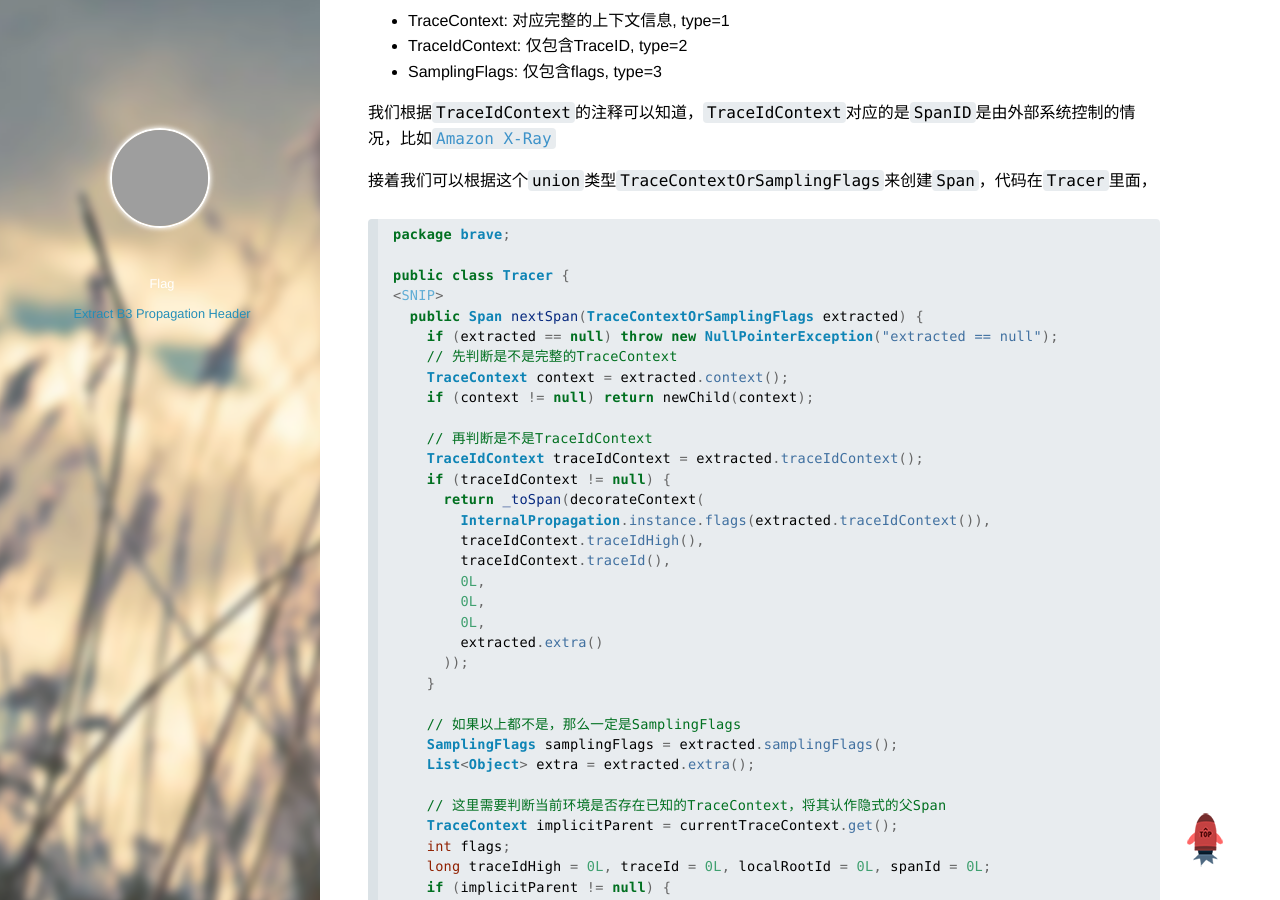
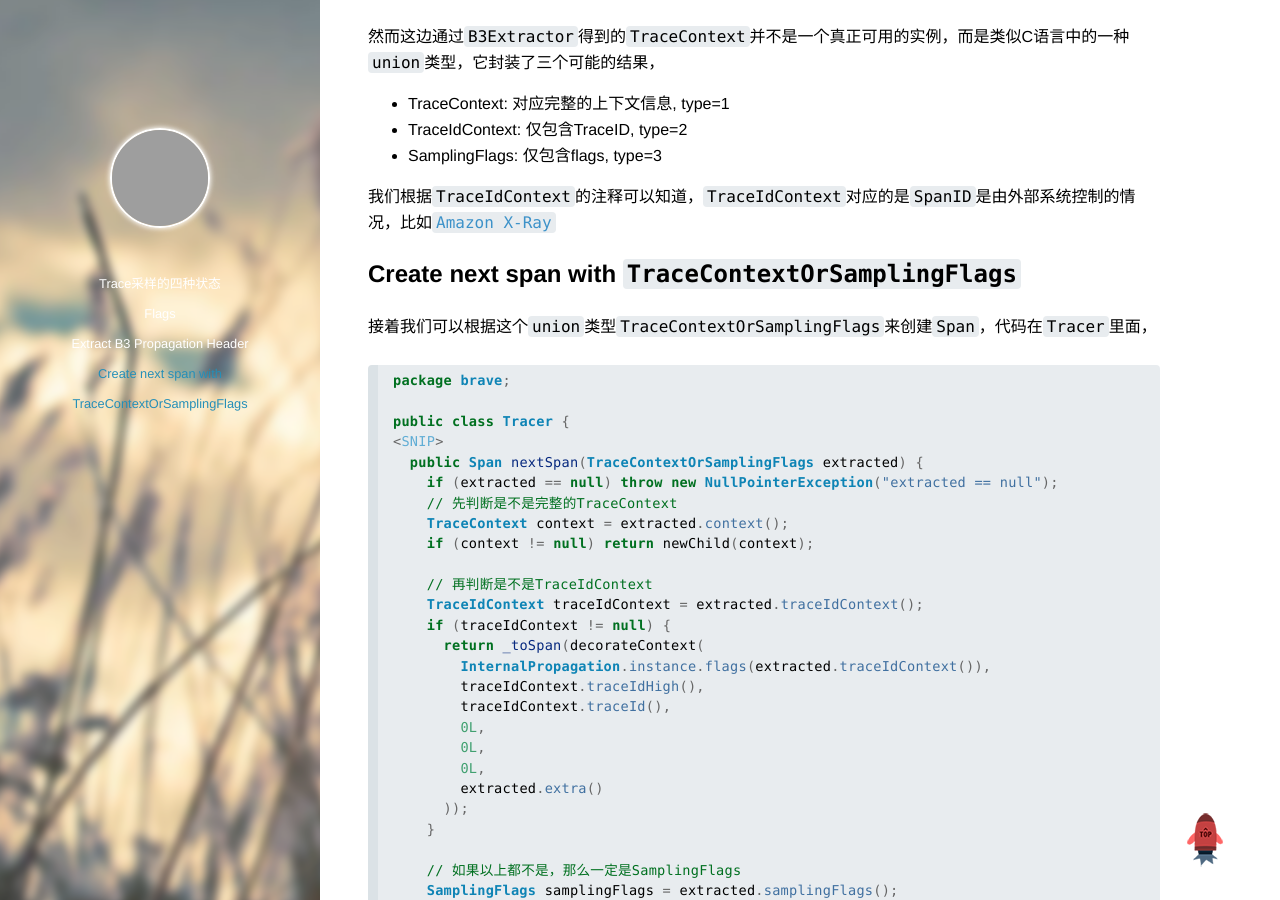
Before and after one commit to lujiajing1126/lujiajing1126.github.com, a Jekyll site: the page built from _posts/2020-05-02-zipkin-b3-propagation.md, in a window 1280 px wide and 900 px high, scrolled down 3708 px. Built offline with Jekyll 4.4.1, drawn with Linux system fonts in a browser that asks for light colours; some web fonts are replaced; comment, search, counter and statistics services are not loaded; some of the changed text lies outside the part shown; grey boxes are pictures that could not be loaded.

Commit message:
fix style

````diff
--- a/_posts/2020-05-02-zipkin-b3-propagation.md
+++ b/_posts/2020-05-02-zipkin-b3-propagation.md
@@ -4,7 +4,7 @@ title:  "Zipkin/Brave中的B3-Propagation的设计"
 date:   2020-05-02 20:40:00
 categories: solution
 tags: [java,zipkin,brave,b3]
-icon: "/img/sqb-logo.png"
+icon: "https://zipkin.io/public/img/logo_png/zipkin_vertical_grey_gb.png"
 ---
 
 > 对 http://www.iocoder.cn/categories/Zipkin/ 的一些补充，分析基于Brave#release-5.11.2分支，可能未来会有所变化
@@ -12,6 +12,10 @@ icon: "/img/sqb-logo.png"
 协议的细节可以在如下地址找到
 
 > https://github.com/openzipkin/b3-propagation
+
+<!-- more -->
+
+## Trace采样的四种状态
 
 B3协议将Trace的状态(Sampling State)分为四种:
 
@@ -22,7 +26,7 @@ B3协议将Trace的状态(Sampling State)分为四种:
 
 为了实现以上几种状态，在Brave里面使用了几个不同的bit位来标记不同的状态
 
-### Flag
+## Flags
 
 > 所有Flag的定义可以在InternalPropagation这个暴露API的类中找到，https://github.com/openzipkin/brave/blob/release-5.11.2/brave/src/main/java/brave/internal/InternalPropagation.java#L34-L39
 
@@ -84,7 +88,7 @@ public class SamplingFlags {
 }
 ```
 
-### Extract B3 Propagation Header
+## Extract B3 Propagation Header
 
 接下来分析`B3Codec`是如何从HTTP Header中提取这些信息的，Brave中有两个类负责从HTTP的头部获取Trace的上下文信息
 
@@ -179,6 +183,8 @@ static final class B3Extractor<C, K> implements TraceContext.Extractor<C> {
 
 我们根据`TraceIdContext`的注释可以知道，`TraceIdContext`对应的是`SpanID`是由外部系统控制的情况，比如[`Amazon X-Ray`](https://github.com/openzipkin/zipkin-aws)
 
+## Create next span with `TraceContextOrSamplingFlags`
+
 接着我们可以根据这个`union`类型`TraceContextOrSamplingFlags`来创建`Span`，代码在`Tracer`里面，
 
 ```java
````
